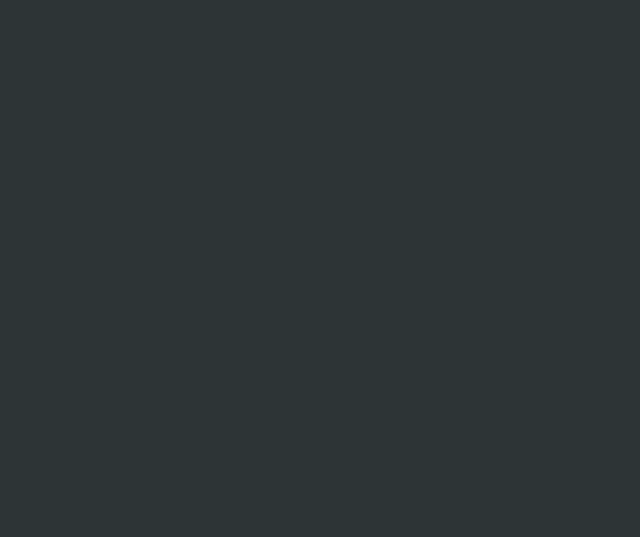
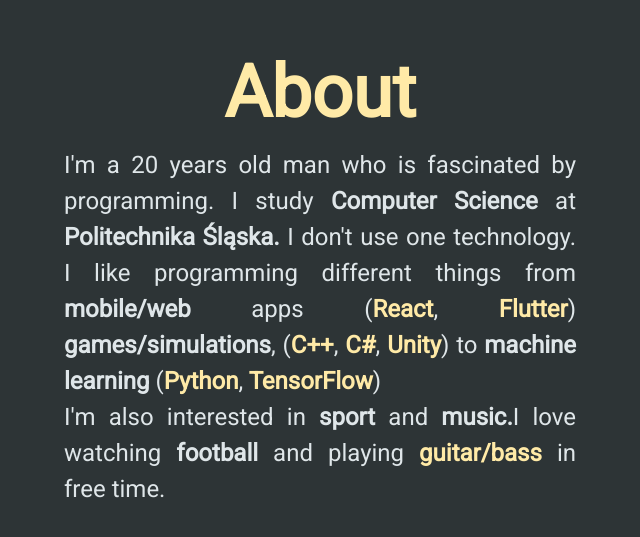
Before and after one commit to Inux71/My-Portfolio-Website, a React (Create React App) app: page / in a window 1280 px wide. Shown: the part 927-1464 px from the top of the page, without its empty margins (576-1216 px from the left). Built offline with nearby package versions, Linux system fonts and the light colour scheme.

Commit message:
add About component

```diff
--- a/src/About.js
+++ b/src/About.js
@@ -1,6 +1,57 @@
+function BoldText({children}) {
+    return <span className="font-bold">{children}</span>;
+}
+
+function ColourBoldText({children}) {
+    return <span className="font-bold text-sour-lemon">{children}</span>;
+}
+
 function About() {
+    const dateOfBirth = new Date(2001, 12, 11);
+    const currentDate = new Date();
+    const years = currentDate.getFullYear() - dateOfBirth.getFullYear();
+
     return (
-        <section className="h-screen"></section>
+        <section className="
+            h-screen
+            flex
+            justify-center
+            items-center
+            text-city-lights">
+            <div className="w-1/2">
+
+            </div>
+            <div className="w-1/2">
+                <h1 className="
+                    text-sour-lemon
+                    text-center">
+                    About
+                </h1>
+                <p className="text-justify">
+                    I'm a {years} years old man who is fascinated by programming.
+                    I study <BoldText>Computer Science </BoldText>
+                    at <BoldText>Politechnika Śląska. </BoldText>
+                    I don't use one technology.
+                    I like programming different things from
+                    <BoldText> mobile/web</BoldText> apps (
+                    <ColourBoldText>React</ColourBoldText>,
+                    <ColourBoldText> Flutter</ColourBoldText>)
+                    <BoldText> games/simulations</BoldText>,
+                     (<ColourBoldText>C++</ColourBoldText>,
+                    <ColourBoldText> C#</ColourBoldText>,
+                    <ColourBoldText> Unity</ColourBoldText>)
+                    to<BoldText> machine learning </BoldText>
+                    (<ColourBoldText>Python</ColourBoldText>,
+                    <ColourBoldText> TensorFlow</ColourBoldText>)
+                </p>
+                <p className="text-justify">
+                    I'm also interested in <BoldText>sport </BoldText>
+                    and<BoldText> music.</BoldText>
+                    I love watching <BoldText>football</BoldText> and playing
+                    <ColourBoldText> guitar/bass</ColourBoldText> in free time.
+                </p>
+            </div>
+        </section>
     );
 }
 
--- a/src/App.js
+++ b/src/App.js
@@ -15,11 +15,11 @@
         w-4/5
         flex
         flex-col">
-        <Home></Home>
-        <About></About>
-        <Skills></Skills>
-        <Projects></Projects>
-        <Contact></Contact>
+        <Home/>
+        <About/>
+        <Skills/>
+        <Projects/>
+        <Contact/>
       </div>
     </div>
   );
--- a/src/Navbar.js
+++ b/src/Navbar.js
@@ -1,4 +1,6 @@
 function Navbar() {
+    const liStyle = "px-10 py-1 font-bold rounded underline decoration-2 underline-offset-8 decoration-transparent cursor-pointer transition duration-500 hover:decoration-city-lights";
+
     return (
         <nav className="
             bg-dracula-orchid
@@ -19,19 +21,7 @@
                 'Projects',
                 'Contact',
             ].map(title => (
-                <li className="
-                    px-10
-                    py-1
-                    font-bold
-                    rounded
-                    underline
-                    decoration-2
-                    underline-offset-8
-                    decoration-transparent
-                    cursor-pointer
-                    transition
-                    duration-500
-                    hover:decoration-city-lights">
+                <li className={liStyle}>
                     {title}
                 </li>
             ))}
--- a/tailwind.config.js
+++ b/tailwind.config.js
@@ -29,6 +29,9 @@
           fontSize: theme('fontSize.2xl'),
           fontWeight: theme('fontWeight.bold'),
         },
+        'p': {
+          fontSize: theme('fontSize.2xl'),
+        },
       })
     })
   ],
```
